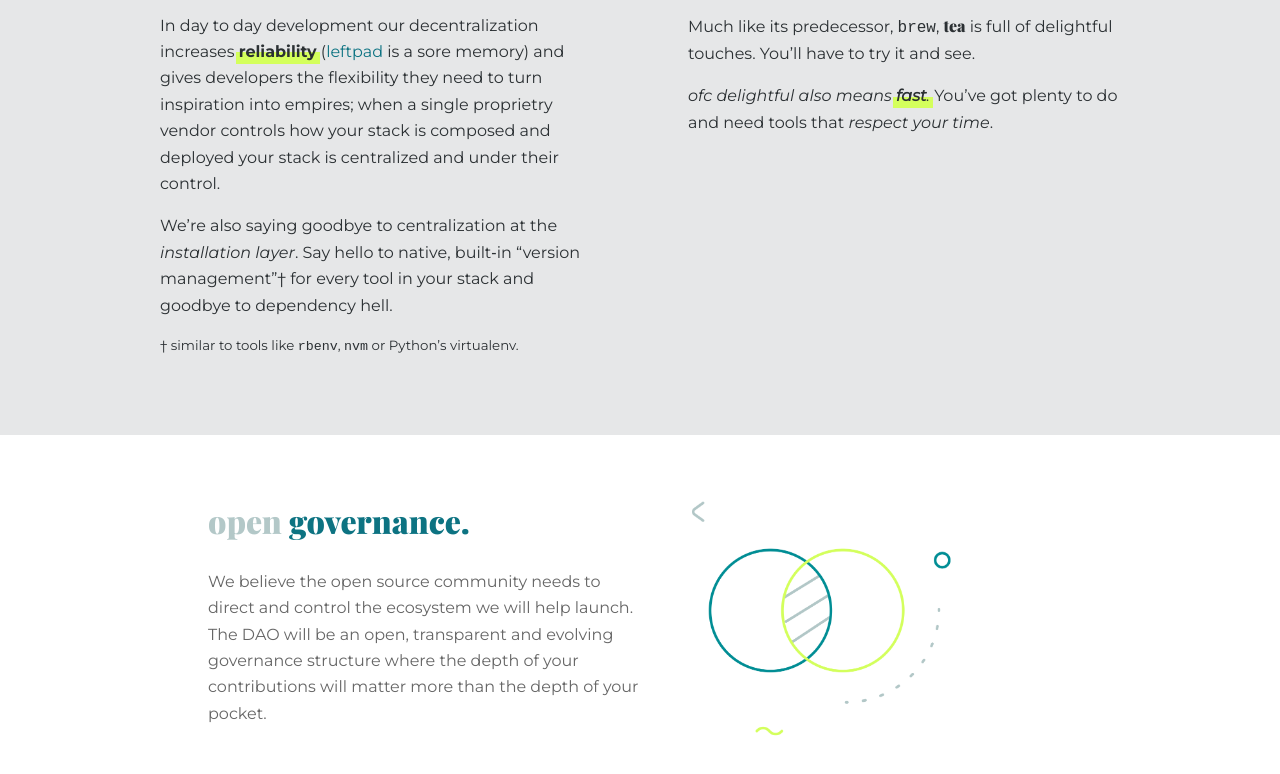
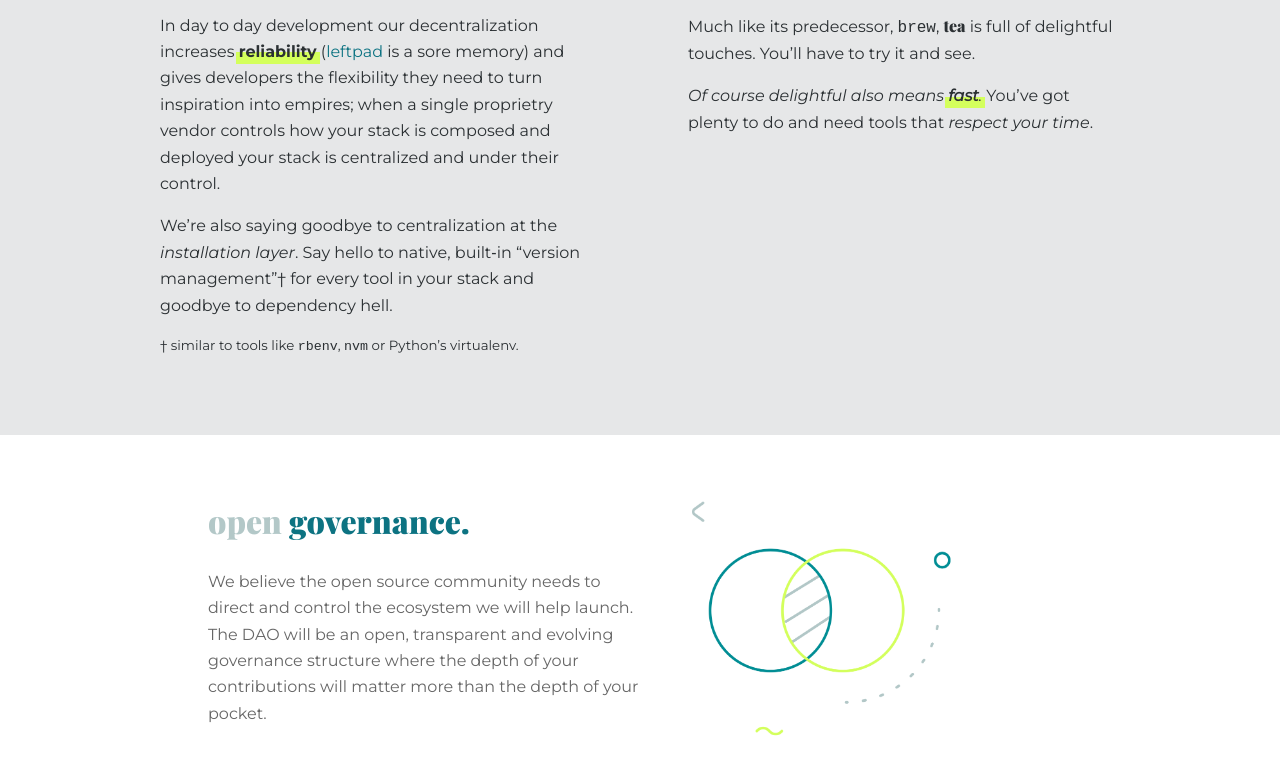
Before and after one commit to will0101/www, a plain HTML site: page index.html in a window 1280 px wide. Shown: the part 3605-4379 px from the top of the page. Drawn offline with nearby package versions, Linux system fonts and the light colour scheme.

Commit message:
Expands ofc to be Of course
This proposed change is for accessibility purposes. A screen reader has no idea `ofc` stands for Of course.

```diff
--- a/index.html
+++ b/index.html
@@ -213,7 +213,7 @@
           You’ll have to try it and see.
         </p>
         <p>
-          <i>ofc delightful also means <b>fast<span style="font-weight: normal">.</span></b></i> You’ve got plenty to do and need tools that <i>respect your time</i>.
+          <i>Of course delightful also means <b>fast<span style="font-weight: normal">.</span></b></i> You’ve got plenty to do and need tools that <i>respect your time</i>.
         </p>
       </div>
     </div>
```
